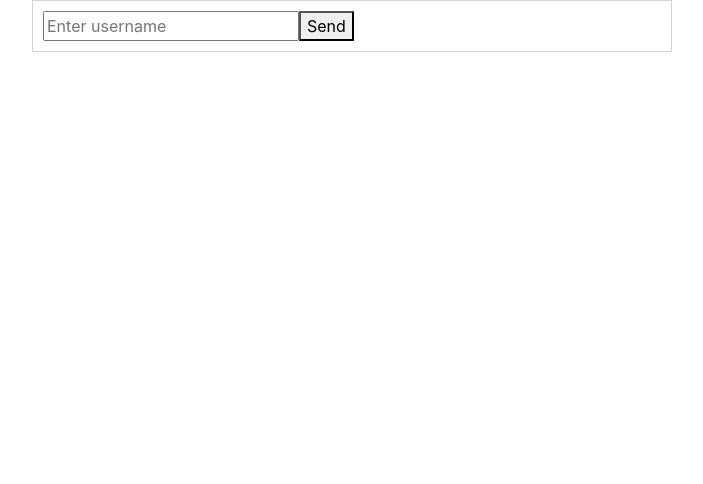
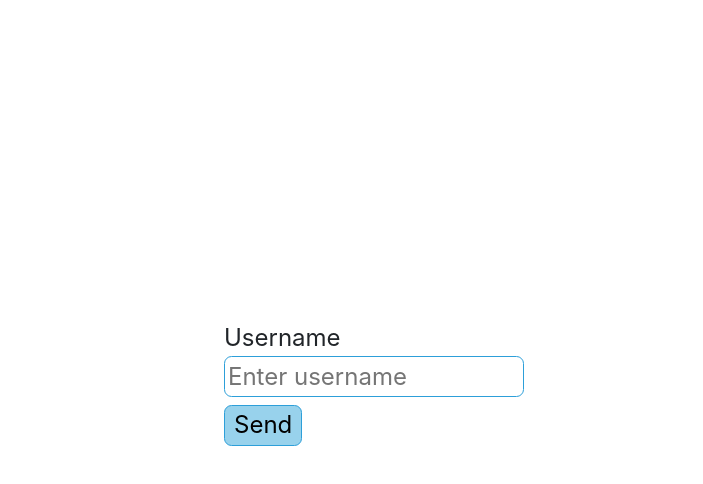
Before and after one commit to TaelerQuesada/Chatter, a React (Create React App) app: page / in a window 1280 px wide. Shown: the top 484 px of the page, without its empty margins (288-991 px from the left). Built offline with nearby package versions, Linux system fonts and the light colour scheme; no server answers.

Commit message:
Updated text entry components,  Various styling changes, scrollbar fix and styling,

```diff
--- a/public/index.html
+++ b/public/index.html
@@ -24,7 +24,7 @@
       work correctly both with client-side routing and a non-root public URL.
       Learn how to configure a non-root public URL by running `npm run build`.
     -->
-    <title>React App</title>
+    <title>Chatter!</title>
   </head>
   <body>
     <noscript>You need to enable JavaScript to run this app.</noscript>
--- a/src/Component/Chat/Chat.css
+++ b/src/Component/Chat/Chat.css
@@ -9,8 +9,9 @@
 
 .bubble {
     display: flex;
-    width: 100%;
-    height: auto;
-    border: 2px;
-    border-color: aqua;
+    width: fit-content;
+    padding: 4px;
+    border-radius: 5px;
+    border: 1px solid #2d9fd9;
+    background-color: #2dc5d948;
 }
--- a/src/Component/Chat/Chat.jsx
+++ b/src/Component/Chat/Chat.jsx
@@ -9,7 +9,7 @@ class Chat extends React.Component {
                 { this.props.bubbles.map(item => (
                     <ChatBubble
                         className="bubble"
-                        text={ item }
+                        item={ item }
                     />
                 )) }
             </div>
--- a/src/Component/Chat/ChatBubble.jsx
+++ b/src/Component/Chat/ChatBubble.jsx
@@ -5,14 +5,15 @@ class ChatBubble extends React.Component {
         super(props)
 
         this.state = {
-            text: this.props.text
+            item: this.props.item
         }
     }
 
     render() {
         return (
-            <div className="bubble">
-                <text>{ this.state.text }</text>
+            <div>
+                <text>{ this.state.item.username }</text>
+                <text className="bubble"> { this.state.item.text }</text>
             </div>
         )
     }
--- a/src/Component/ChatField/ChatField.jsx
+++ b/src/Component/ChatField/ChatField.jsx
@@ -18,7 +18,7 @@ class ChatField extends React.Component {
                     <button
                         type="submit"
                         className="button" >
-                             <img src={ Arrow } className='submitarrow' />
+                             <img src={ Arrow } alt="arrow" className='submitarrow' />
                     </button>
                 </form>
             </div>
--- a/src/Component/ChatField/Field.css
+++ b/src/Component/ChatField/Field.css
@@ -2,7 +2,8 @@
     position: fixed;
     left: 0;
     bottom: 0;
-    width: 100%;
+    width: 98%;
+    margin: 1%;
 
 }
 
--- a/src/Component/ChatRoom/ChatRoom.css
+++ b/src/Component/ChatRoom/ChatRoom.css
@@ -2,13 +2,17 @@
     display:flex;
     height:100%;
     width: 100%;
+    zoom: 1.5;
 }
 
 .chat-flex {
     display: flex;
     flex-direction: column;
     height: 95.5%;
-    width: 70%;
+    width: 69%;
+    margin-left: 1%;
+    overflow: scroll;
+    overflow-x: hidden;
 }
 
 .chatbox {
@@ -33,3 +37,24 @@
     margin: 0 10px;
     height: 100%;
 }
+
+
+::-webkit-scrollbar {
+    width: 5px;
+  }
+
+  /* Track */
+  ::-webkit-scrollbar-track {
+    background: #f1f1f1;
+  }
+
+  /* Handle */
+  ::-webkit-scrollbar-thumb {
+    background: #888;
+    border-radius: 5px;
+  }
+
+  /* Handle on hover */
+  ::-webkit-scrollbar-thumb:hover {
+    background: #555;
+  }
--- a/src/Component/ChatRoom/ChatRoom.jsx
+++ b/src/Component/ChatRoom/ChatRoom.jsx
@@ -34,8 +34,6 @@ class ChatRoom extends React.Component {
     componentDidMount() {
         this.client.onopen = (message) => {
             console.log("WebSocket Client Connected")
-            const dataFromServer = JSON.parse(message)
-            console.log("Response: " + dataFromServer)
         }
         this.client.onmessage = (message) => {
             const msg = JSON.parse(message.data)
@@ -49,10 +47,10 @@ class ChatRoom extends React.Component {
                 this.setState({
                     users: [...this.state.users, msg.data]
                 })
-            } else if (msg.type === 'userdisconnect') {
+            } else if (msg.type === "userdisconnect") {
                 console.log("userdisconnect");
                 this.setState((prevState) => ({
-                    users: prevState.users.filter((_,i) => i.connectionId != msg.data)
+                    users: prevState.users.filter((_,i) => i.connectionId !== msg.data)
                 }))
             }
         }
@@ -82,7 +80,10 @@ class ChatRoom extends React.Component {
             this.setState({
                 bubbles: [
                     ...this.state.bubbles,
-                    this.state.username + ': ' + this.state.currentText
+                    {
+                        username: this.state.username,
+                        text: this.state.currentText
+                    }
                 ]
             })
             this.clearField()
@@ -138,6 +139,7 @@ class ChatRoom extends React.Component {
                     </div> :
                     <UsernameField
                         value={this.state.username}
+                        label={ 'Username' }
                         onChange={this.onUsernameStateChange}
                         handleSubmit={this.handleUsernameSubmit}
                     />}
--- a/src/Component/UserList/UserList.jsx
+++ b/src/Component/UserList/UserList.jsx
@@ -1,9 +1,6 @@
 import React from 'react';
 import './UserList.scss'
 class UserList extends React.Component {
-    constructor(props) {
-        super(props)
-    }
     render() {
         return (
             <div className="userlist">
--- a/src/Component/UsernameField/UsernameField.css
+++ /dev/null
@@ -1,6 +0,0 @@
-.center {
-    margin: auto;
-    width: 50%;
-    border: 1px solid lightgray;
-    padding: 10px;
-}
--- a/src/Component/UsernameField/UsernameField.jsx
+++ b/src/Component/UsernameField/UsernameField.jsx
@@ -1,23 +1,23 @@
 import React from 'react'
-import { ReactComponent as Logo } from '../../Assets/up-arrow-svgrepo-com.svg'
-import './UsernameField.css'
+import './UsernameField.scss'
 
 class UsernameField extends React.Component {
     render() {
         return (
             <div className="center">
+                <div>{ this.props.label }</div>
                 <form onSubmit={ this.props.handleSubmit } autoComplete="off">
                     <input
                         id="name"
                         type="text"
+                        className="input"
                         placeholder={ 'Enter username' }
                         value={ this.props.value }
                         onChange={ this.props.onChange }
                     />
                     <button
                         type="submit"
-                        className="botton">
-
+                        className="submit">
                         Send
                     </button>
                 </form>
--- /dev/null
+++ b/src/Component/UsernameField/UsernameField.scss
@@ -0,0 +1,24 @@
+.center {
+    margin: 0 auto;
+    width: 200px;
+    top: 40%;
+    left: 40%;
+    position: absolute;
+    zoom: 1.5;
+}
+
+.input {
+    border-radius: 5px;
+    border: 1px solid #2d9fd9;
+    &:focus {
+        background-color: #2db1d928;
+        outline: 0px solid #2d9fd9;
+    }
+}
+
+.submit {
+    margin-top: 5px;
+    border-radius: 5px;
+    border: 1px solid #2d9fd9;
+    background-color: #2da3d97c;
+}
```
